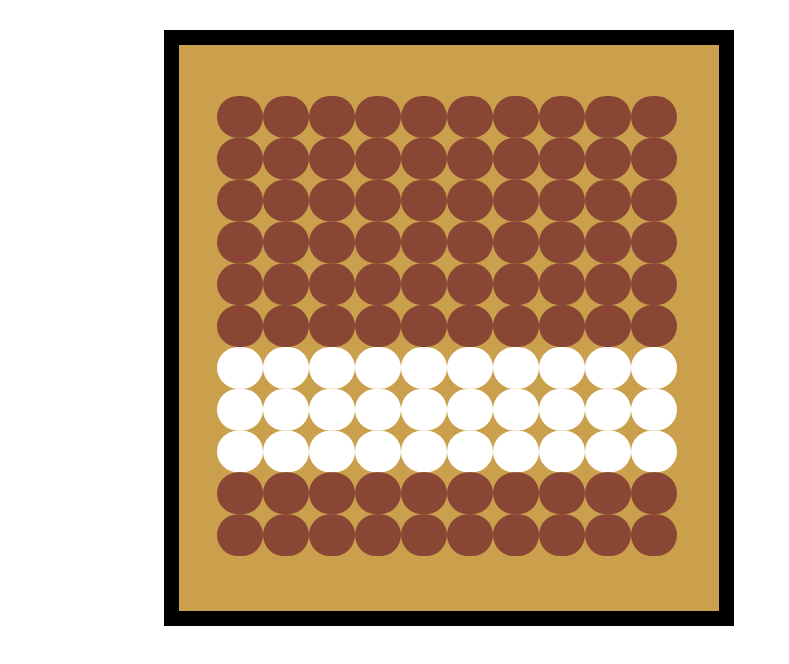
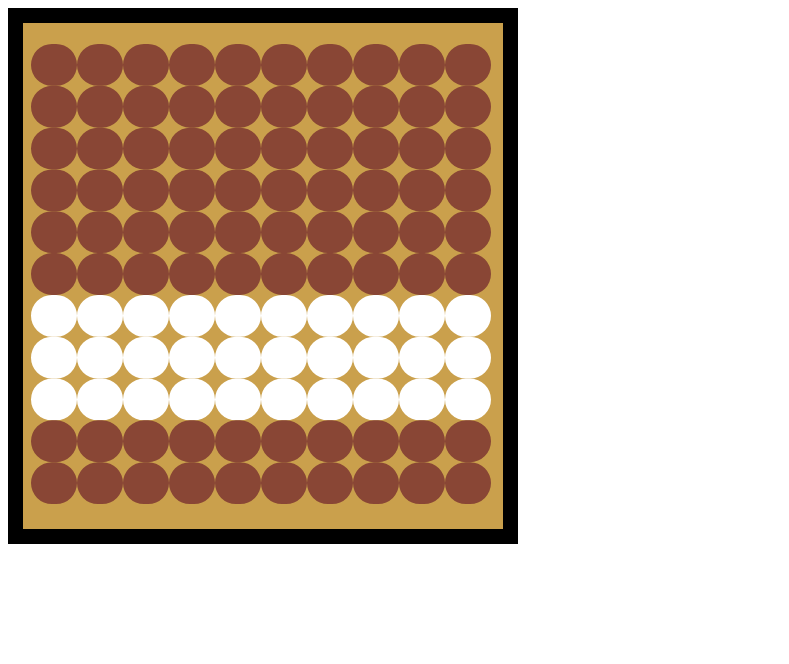
Before and after one commit to timofeysie/stringybark, an Angular app: page / in a window 1280 px wide. Shown: the top 664 px of the page, without its empty margins (0-789 px from the left). Built offline with nearby package versions, Linux system fonts and the light colour scheme.

Commit message:
Simplified start screen

```diff
--- a/src/app/app.component.scss
+++ b/src/app/app.component.scss
@@ -1,11 +1,7 @@
 .pictureBg {
   background-color: #caa04c;
   border: solid black 15px;
-  margin: 30px;
-  padding: 30px;
   max-width: 480px;
-  position: relative;
-  left: 10%;
 }
 
 body {
```
Also changed, not shown: 1 other file (tests, documents, lock files or other folders).
